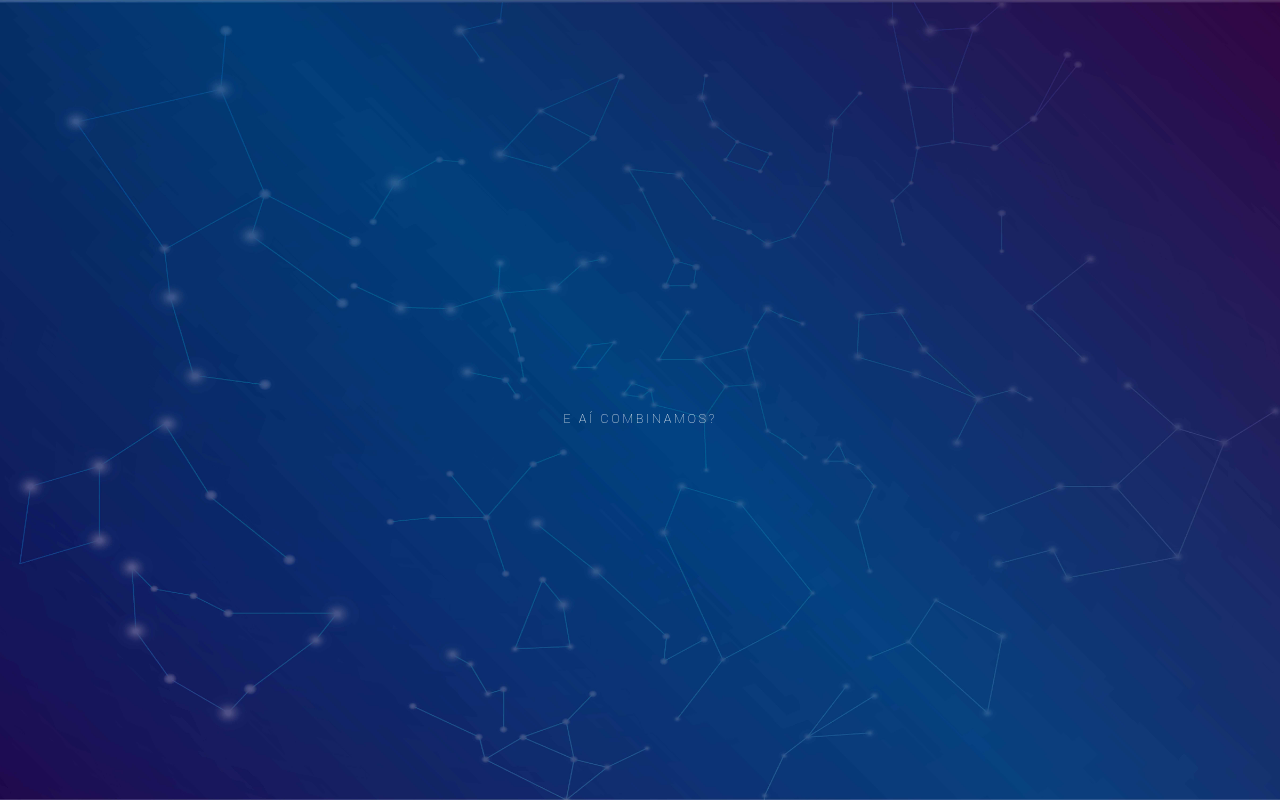
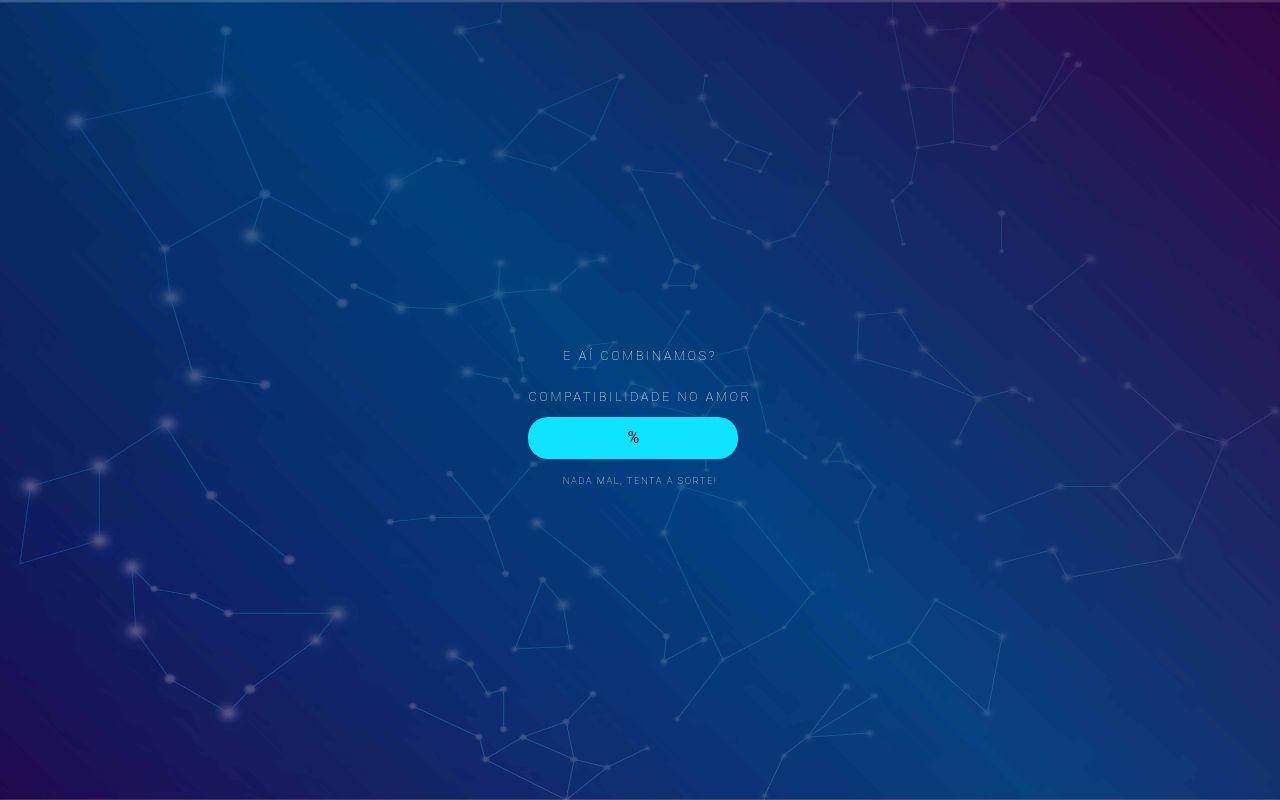
Before and after one commit to barbara-aguilar/signista, a plain HTML site: page pages/results.html in a window 1280 px wide. Drawn offline with Linux system fonts and the light colour scheme.

Commit message:
add progress page, progress bar and style, not functional yet

```diff
--- a/pages/results.html
+++ b/pages/results.html
@@ -11,7 +11,30 @@
     <div class="container">
         <h3 class="results_title"> E aí combinamos?</h3>
         <div class="results_progress-bar">
-
+            <div class="results_progres-bar__love">
+                <h3 class="progress-bar__title">Compatibilidade no Amor</h3>
+                <div class="progress-bar_border" id="progressBarBorder"></div>
+                <div class="progress-bar_filler" id="progressBarFiller"><p id="progressBarPercents"></p>%</div>
+                <h5 id="progressBarText">Nada mal, tenta a sorte!</h5>
+            </div>
+            <!-- <div class="results_progres-bar__friends">
+                <h3 class="progress-bar__title">Compatibilidade na Amizade</h3>
+                <div class="progress-bar_border" id="progressBarBorder"></div>
+                <div class="progress-bar_filler" id="progressBarFiller"><p id="progressBarPercents"></p>%</div>
+                <h5 id="progressBarText">Viiiish, melhor evitar!</h5>
+            </div>
+            <div class="results_progres-bar__love">
+                <h3 class="progress-bar__title">Compatibilidade no Sexo</h3>
+                <div class="progress-bar_border" id="progressBarBorder"></div>
+                <div class="progress-bar_filler" id="progressBarFiller"><p id="progressBarPercents"></p>%</div>
+                <h5 id="progressBarText">Vai lá, se entrega bem safadiany!</h5>
+            </div>
+            <div class="results_progres-bar__love">
+                <h3 class="progress-bar__title">Compatibilidade Total</h3>
+                <div class="progress-bar_border" id="progressBarBorder"></div>
+                <div class="progress-bar_filler" id="progressBarFiller"><p id="progressBarPercents"></p>%</div>
+                <h5 id="progressBarText">Se joga nesse amor!</h5>
+            </div> -->
         </div>
 
     </div>
--- a/style.css
+++ b/style.css
@@ -202,3 +202,52 @@ color: white;
     border: solid 2px #a20950d2;
     transition: 1.5s;
 }
+
+/*Results*/
+.results_progress-bar{
+    display: flex;
+    flex-direction: column;
+    align-items: center;
+    justify-content: center;
+}
+
+.progress-bar__title{
+    text-align: center;
+    color: white;
+    font-weight: 100;
+    font-size: 0.8em;
+    text-transform: uppercase;
+    letter-spacing: 0.2em;
+
+}
+
+/* #progressBarBorder{
+    background-color:white;
+    border-radius: 20px;
+    width: auto;
+    padding: 5px;
+} */
+
+#progressBarFiller{
+    background-color: #10e3ff;
+    border-radius: 20px;
+    display: flex;
+    align-items: center;
+    justify-content: center;
+    width: 200px;
+    padding: 5px;
+}
+
+#progressBarPercents{
+    text-align: center;
+    align-items: center;
+    color: white;
+}
+#progressBarText{
+    text-align: center;
+    color: white;
+    font-weight: 200;
+    font-size: 0.6em;
+    text-transform: uppercase;
+    letter-spacing: 0.15em;
+}
```
